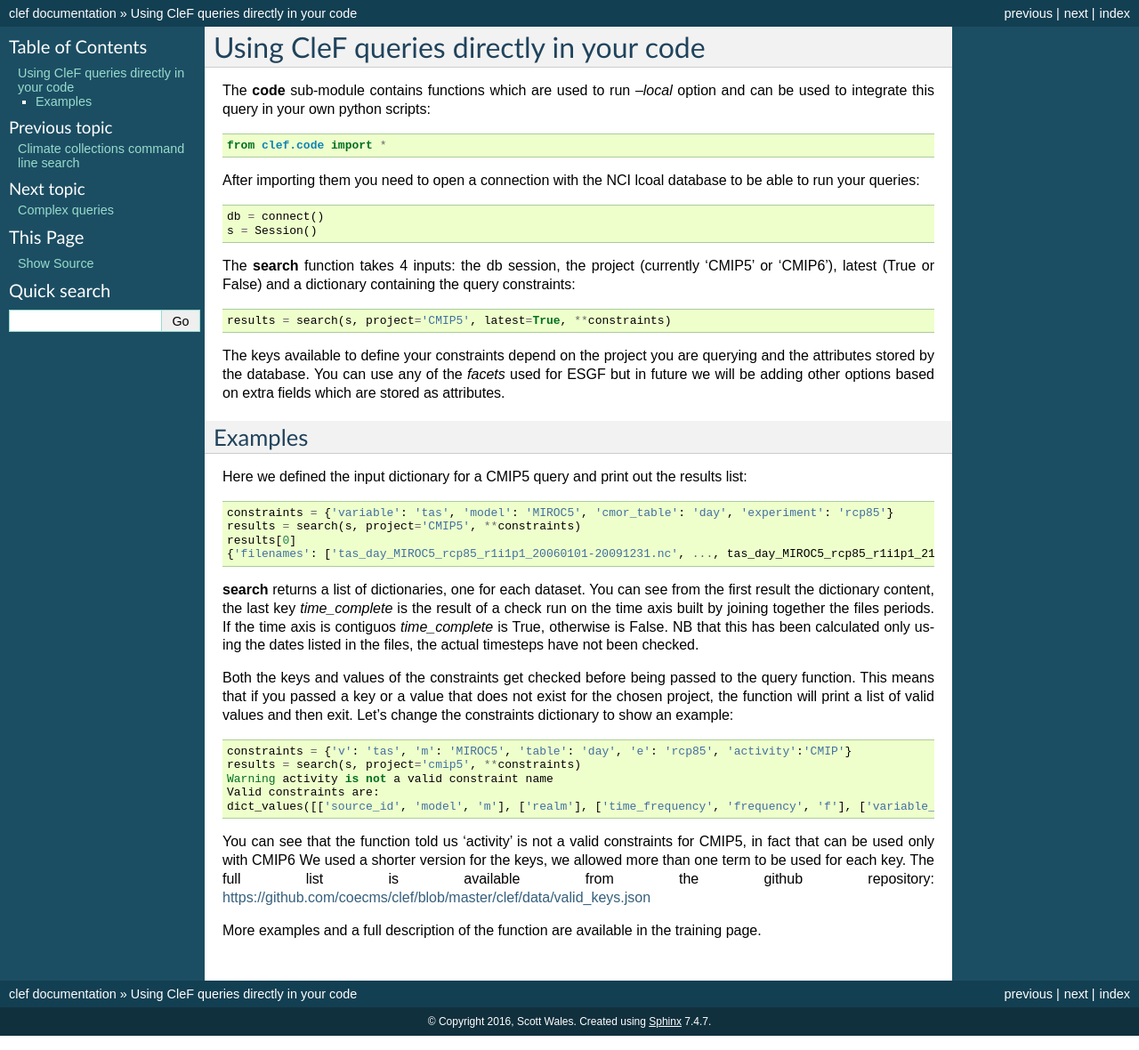
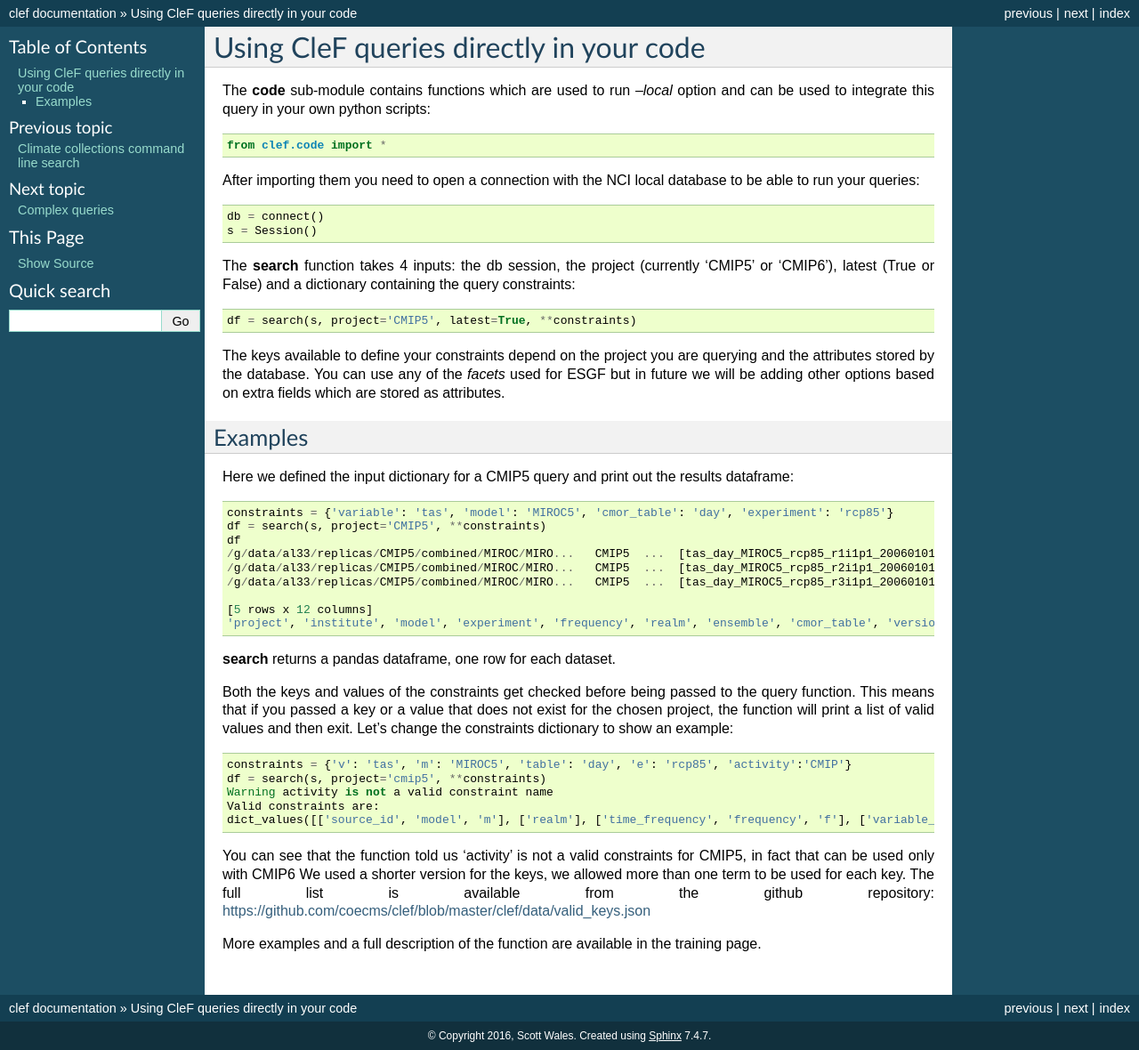
Before and after one commit to coecms/clef, a Sphinx documentation site: the page built from docs/code.rst, in a window 1280 px wide. Shown: the whole page at 89% size. Built offline with Sphinx 7.4.7, drawn with Linux system fonts in a browser that asks for light colours; pages that are not in the unit, such as notebooks, are missing from menus.

```diff
--- a/docs/code.rst
+++ b/docs/code.rst
@@ -5,35 +5,38 @@
 
     from clef.code import *
 
-After importing them you need to open a connection with the NCI lcoal database to be able to run your queries::
+After importing them you need to open a connection with the NCI local database to be able to run your queries::
 
     db = connect()
     s = Session()
 
 The **search** function takes 4 inputs: the db session, the project (currently 'CMIP5' or 'CMIP6'), latest (True or False) and a dictionary containing the query constraints::
 
-    results = search(s, project='CMIP5', latest=True, **constraints)
+    df = search(s, project='CMIP5', latest=True, **constraints)
 
 The keys available to define your constraints depend on the project you are querying and the attributes stored by the database. You can use any of the *facets* used for ESGF but in future we will be adding other options based on extra fields which are stored as attributes.
 
 Examples
 --------
-Here we defined the input dictionary for a CMIP5 query and print out the results list::
+Here we defined the input dictionary for a CMIP5 query and print out the results dataframe::
 
     constraints = {'variable': 'tas', 'model': 'MIROC5', 'cmor_table': 'day', 'experiment': 'rcp85'}
-    results = search(s, project='CMIP5', **constraints)
-    results[0]
-    {'filenames': ['tas_day_MIROC5_rcp85_r1i1p1_20060101-20091231.nc', ..., tas_day_MIROC5_rcp85_r1i1p1_21000101-21001231.nc'], 'project': 'CMIP5', 'institute': 'MIROC', 'model': 'MIROC5', 'experiment': 'rcp85', 'frequency': 'day', 'realm': 'atmos', 'r': '1', 'i': '1', 'p': '1', 'ensemble': 'r1i1p1', 'cmor_table': 'day', 'version': '20120710', 'variable': 'tas', 'pdir': '/g/data1b/al33/replicas/CMIP5/output1/MIROC/MIROC5/rcp85/day/atmos/day/r1i1p1/v20120710/tas', 'periods': [('20060101', '20091231'), ..., ('21000101', '21001231')], 'fdate': '20060101', 'tdate': '21001231', 'time_complete': True}
+    df = search(s, project='CMIP5', **constraints)
+    df
+    /g/data/al33/replicas/CMIP5/combined/MIROC/MIRO...   CMIP5  ...  [tas_day_MIROC5_rcp85_r1i1p1_20060101-20091231...
+    /g/data/al33/replicas/CMIP5/combined/MIROC/MIRO...   CMIP5  ...  [tas_day_MIROC5_rcp85_r2i1p1_20060101-20091231...
+    /g/data/al33/replicas/CMIP5/combined/MIROC/MIRO...   CMIP5  ...  [tas_day_MIROC5_rcp85_r3i1p1_20060101-20091231...
 
-**search** returns a list of dictionaries, one for each dataset.
-You can see from the first result the dictionary content, the last key *time_complete* is the result of a check run on the time axis built by joining together the files periods. If the time axis is contiguos *time_complete* is True, otherwise is False.
-NB that this has been calculated only using the dates listed in the files, the actual timesteps have not been checked.
+    [5 rows x 12 columns]
+    'project', 'institute', 'model', 'experiment', 'frequency', 'realm', 'ensemble', 'cmor_table', 'version', 'variable', 'path', 'filename'
+
+**search** returns a pandas dataframe, one row for each dataset.
 
 Both the keys and values of the constraints get checked before being passed to the query function. This means that if you passed a key or a value that does not exist for the chosen project, the function will print a list of valid values and then exit.
 Let's change the constraints dictionary to show an example::
 
     constraints = {'v': 'tas', 'm': 'MIROC5', 'table': 'day', 'e': 'rcp85', 'activity':'CMIP'}
-    results = search(s, project='cmip5', **constraints)
+    df = search(s, project='cmip5', **constraints)
     Warning activity is not a valid constraint name
     Valid constraints are:
     dict_values([['source_id', 'model', 'm'], ['realm'], ['time_frequency', 'frequency', 'f'], ['variable_id', 'variable', 'v'], ['experiment_id', 'experiment', 'e'], ['table_id', 'table', 'cmor_table', 't'], ['member_id', 'member', 'ensemble', 'en', 'mi'], ['institution_id', 'institution', 'institute'], ['experiment_family']])
```
Also changed, not shown: docs/queries.rst (+12 -2 lines), 7 other files.
